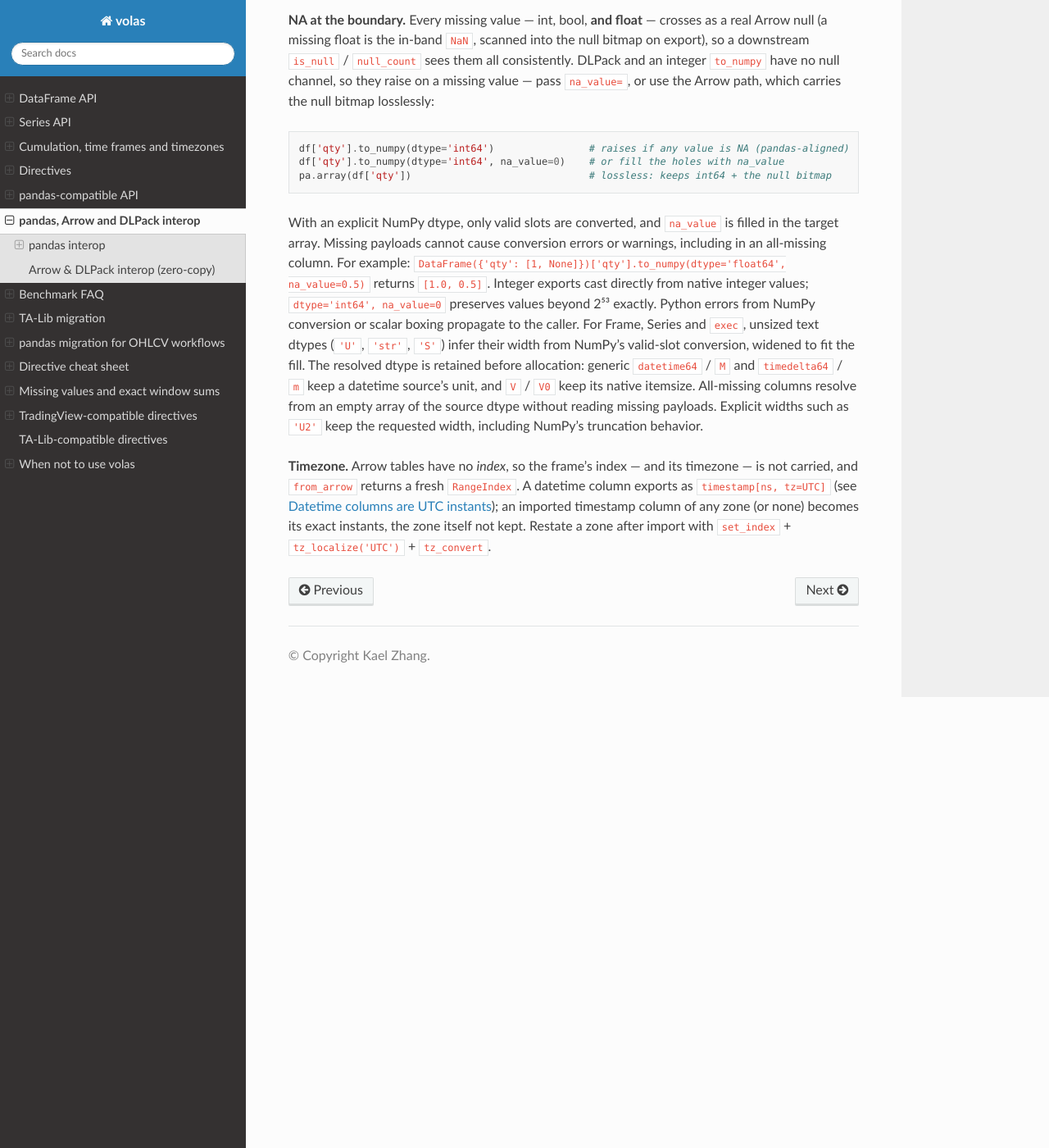
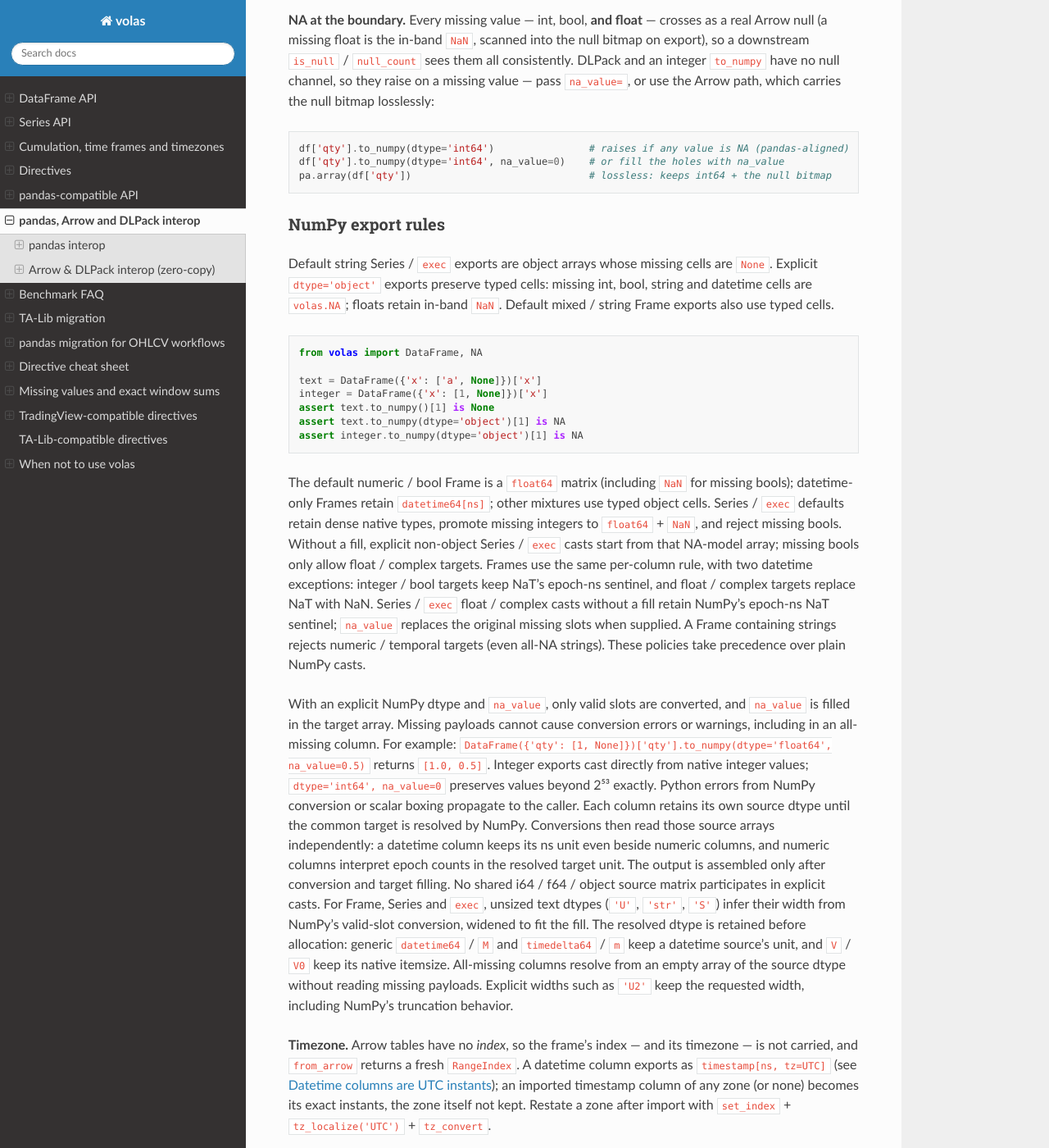
Before and after one commit to kaelzhang/volas, a Sphinx documentation site: the page built from docs/interop.md, in a window 1280 px wide and 1400 px high, scrolled down 3239 px. Shown: the whole window at 82% size. Built offline with Sphinx 7.4.7 and the Read the Docs theme 3.1.0, drawn with Linux system fonts in a browser that asks for light colours.

Commit message:
docs(interop): distinguish default strings from typed object exports

````diff
--- a/docs/interop.md
+++ b/docs/interop.md
@@ -158,13 +158,50 @@ df['qty'].to_numpy(dtype='int64', na_value=0)    # or fill the holes with na_val
 pa.array(df['qty'])                              # lossless: keeps int64 + the null bitmap
 ```
 
-With an explicit NumPy dtype, only valid slots are converted, and `na_value`
+(numpy-export-rules)=
+### NumPy export rules
+
+Default string Series / `exec` exports are object arrays whose missing cells are
+`None`. Explicit `dtype='object'` exports preserve typed cells: missing int,
+bool, string and datetime cells are `volas.NA`; floats retain in-band `NaN`.
+Default mixed / string Frame exports also use typed cells.
+
+```py
+from volas import DataFrame, NA
+
+text = DataFrame({'x': ['a', None]})['x']
+integer = DataFrame({'x': [1, None]})['x']
+assert text.to_numpy()[1] is None
+assert text.to_numpy(dtype='object')[1] is NA
+assert integer.to_numpy(dtype='object')[1] is NA
+```
+
+The default numeric / bool Frame is a `float64` matrix (including `NaN` for
+missing bools); datetime-only Frames retain `datetime64[ns]`; other mixtures
+use typed object cells. Series / `exec` defaults retain dense native types,
+promote missing integers to `float64` + `NaN`, and reject missing bools.
+Without a fill, explicit non-object Series / `exec` casts start from that
+NA-model array; missing bools only allow float / complex targets. Frames use
+the same per-column rule, with two datetime exceptions: integer / bool targets
+keep NaT's epoch-ns sentinel, and float / complex targets replace NaT with NaN.
+Series / `exec` float / complex casts without a fill retain NumPy's epoch-ns
+NaT sentinel; `na_value` replaces the original missing slots when supplied.
+A Frame containing strings rejects numeric / temporal targets (even all-NA
+strings). These policies take precedence over plain NumPy casts.
+
+With an explicit NumPy dtype and `na_value`, only valid slots are converted, and `na_value`
 is filled in the target array. Missing payloads cannot cause conversion errors
 or warnings, including in an all-missing column. For example:
 `DataFrame({'qty': [1, None]})['qty'].to_numpy(dtype='float64', na_value=0.5)`
 returns `[1.0, 0.5]`. Integer exports cast directly from native integer values;
 `dtype='int64', na_value=0` preserves values beyond 2⁵³ exactly. Python errors
 from NumPy conversion or scalar boxing propagate to the caller.
+Each column retains its own source dtype until the common target is resolved
+by NumPy. Conversions then read those source arrays independently: a datetime
+column keeps its ns unit even beside numeric columns, and numeric columns
+interpret epoch counts in the resolved target unit. The output is assembled
+only after conversion and target filling. No shared i64 / f64 / object source
+matrix participates in explicit casts.
 For Frame, Series and `exec`, unsized text dtypes (`'U'`, `'str'`, `'S'`) infer
 their width from NumPy's valid-slot conversion, widened to fit the fill.
 The resolved dtype is retained before allocation: generic `datetime64` / `M`
````
Also changed, not shown: docs/series-api.md (+21 -2 lines), docs/zh-CN/interop.md (+22 -4 lines), 1 other file.
